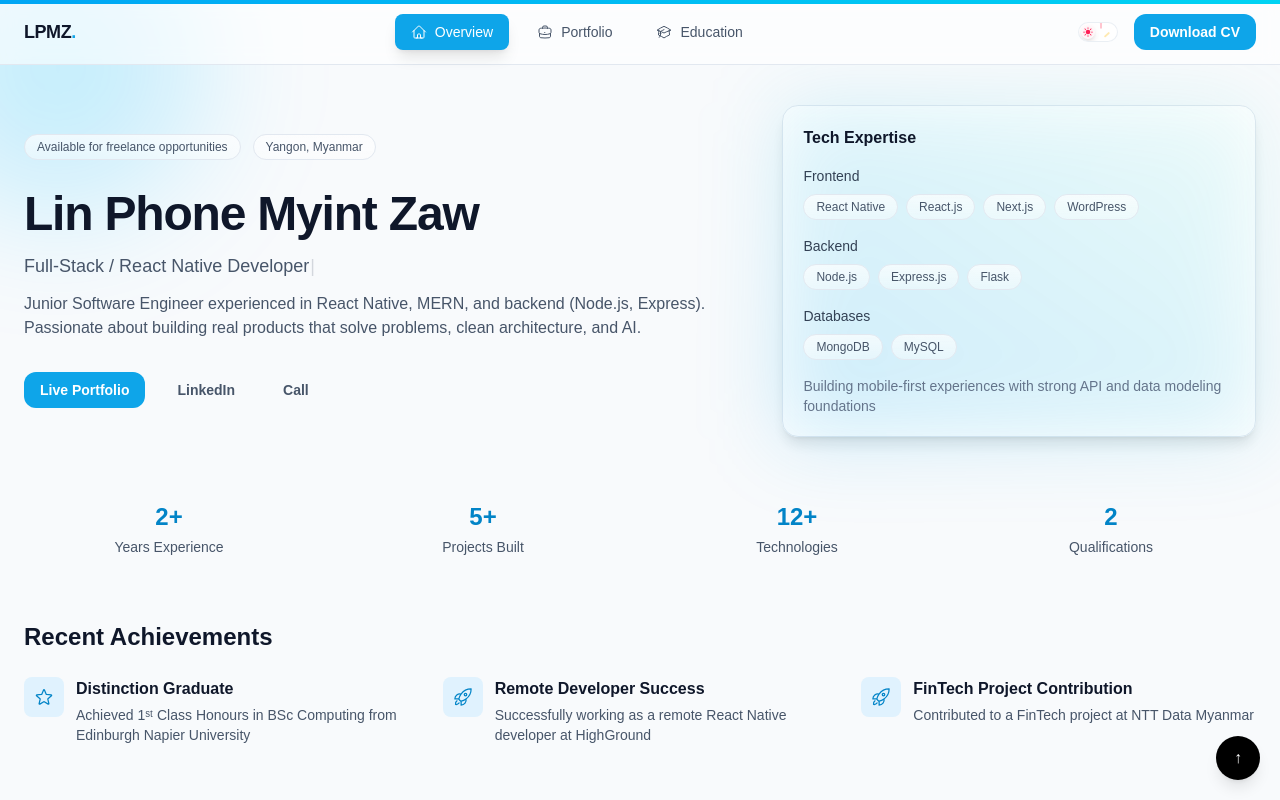
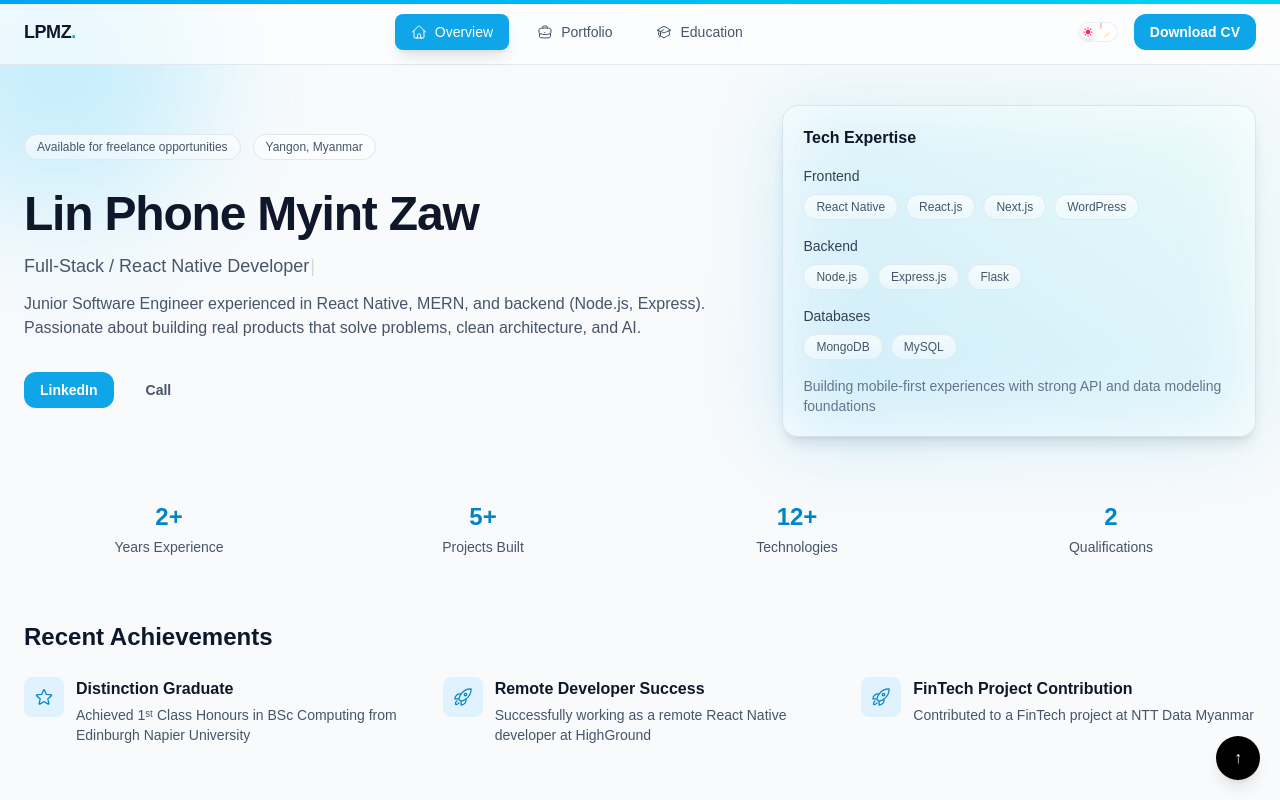
Before and after one commit to linphone2000/lpmz-portfolio-v2, a Next.js app: page / in a window 1280 px wide. Shown: the top 800 px of the page. Built offline with nearby package versions, Linux system fonts and the light colour scheme.

Commit message:
Commit to trigger deployment

```diff
--- a/src/components/Overview/hero.tsx
+++ b/src/components/Overview/hero.tsx
@@ -49,8 +49,8 @@ export const Hero: React.FC = () => {
                 {DATA.summary}
               </p>
               <div className="mt-8 flex flex-wrap gap-4">
-                <Button href={DATA.links.portfolio}>Live Portfolio</Button>
-                <Button href={DATA.links.linkedin} variant="ghost">
+                {/* <Button href={DATA.links.portfolio}>Live Portfolio</Button> */}
+                <Button href={DATA.links.linkedin}>
                   LinkedIn
                 </Button>
                 <Button
```
